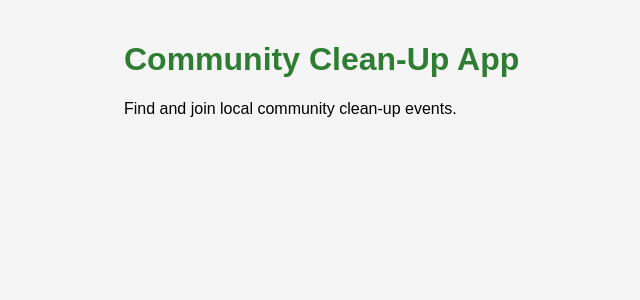
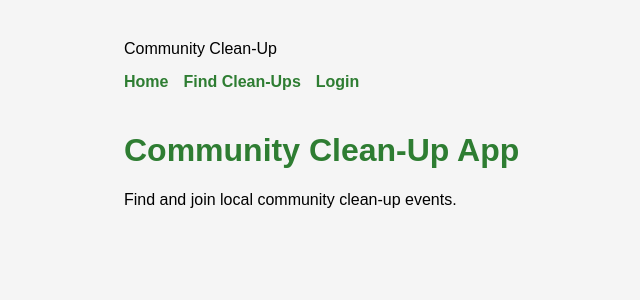
Before and after one commit to Mrgnoblennon/Community-Clean-Up-App, a Flask app: page / in a window 1280 px wide. Shown: the top 300 px of the page, without its empty margins (301-941 px from the left). Run offline with Flask 3, Linux system fonts and the light colour scheme.

Commit message:
added nav

```diff
--- a/static/css/style.css
+++ b/static/css/style.css
@@ -18,3 +18,21 @@ h1 {
   max-width: 430px;
   margin: 0 auto;
 }
+.site-header {
+  display: flex;
+  flex-direction: column;
+  gap: 15px;
+  padding: 20px 0;
+}
+
+nav {
+  display: flex;
+  flex-wrap: wrap;
+  gap: 15px;
+}
+
+nav a {
+  color: #2e7d32;
+  text-decoration: none;
+  font-weight: bold;
+}
--- a/templates/index.html
+++ b/templates/index.html
@@ -8,6 +8,15 @@
 </head>
 <body>
 <main class="container">
+  <header class="site-header">
+    <div class="logo">Community Clean-Up</div>
+
+    <nav>
+        <a href="/">Home</a>
+        <a href="/events">Find Clean-Ups</a>
+        <a href="/login">Login</a>
+    </nav>
+  </header>
   <h1>Community Clean-Up App</h1>
   <p>Find and join local community clean-up events.</p>
 </main>
```
